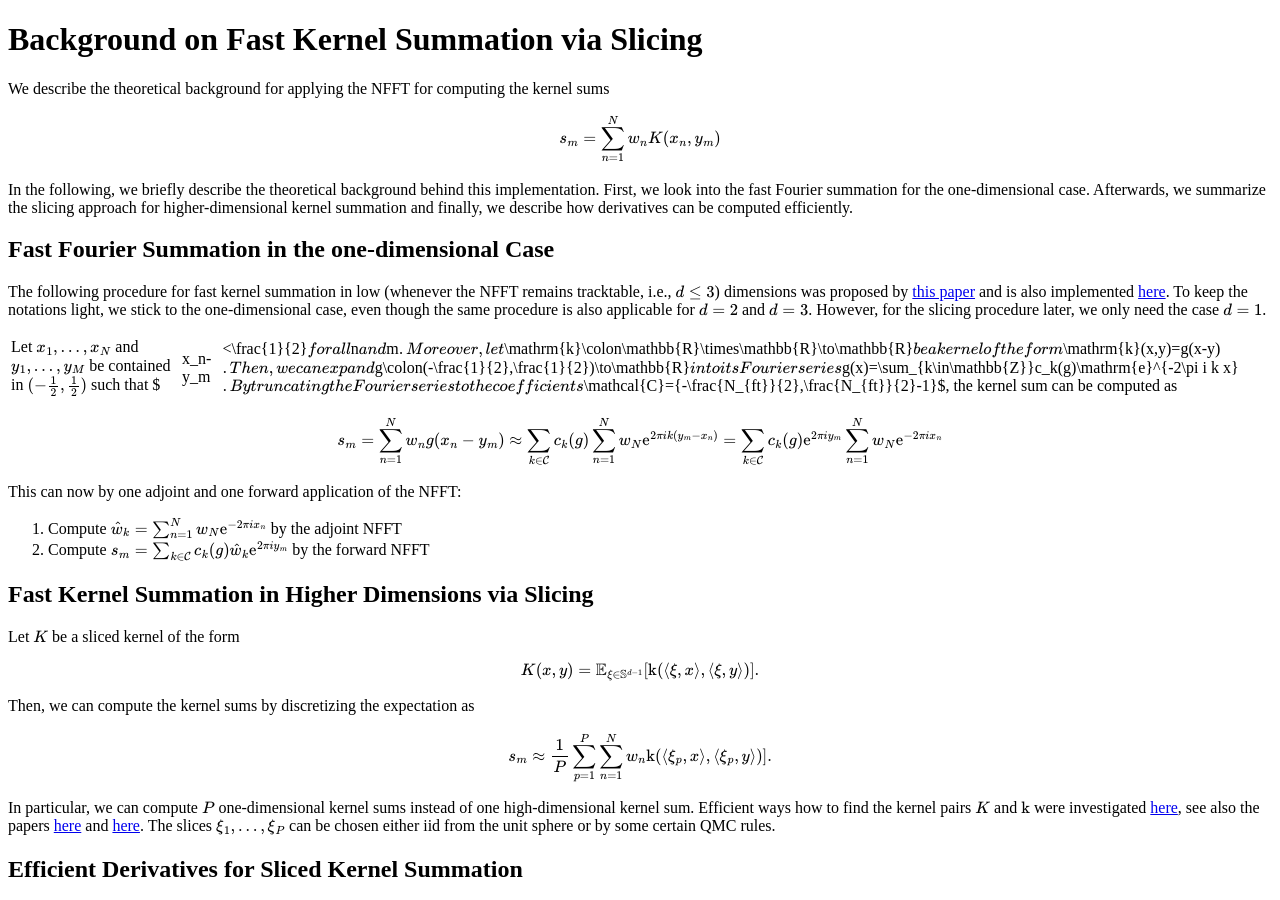
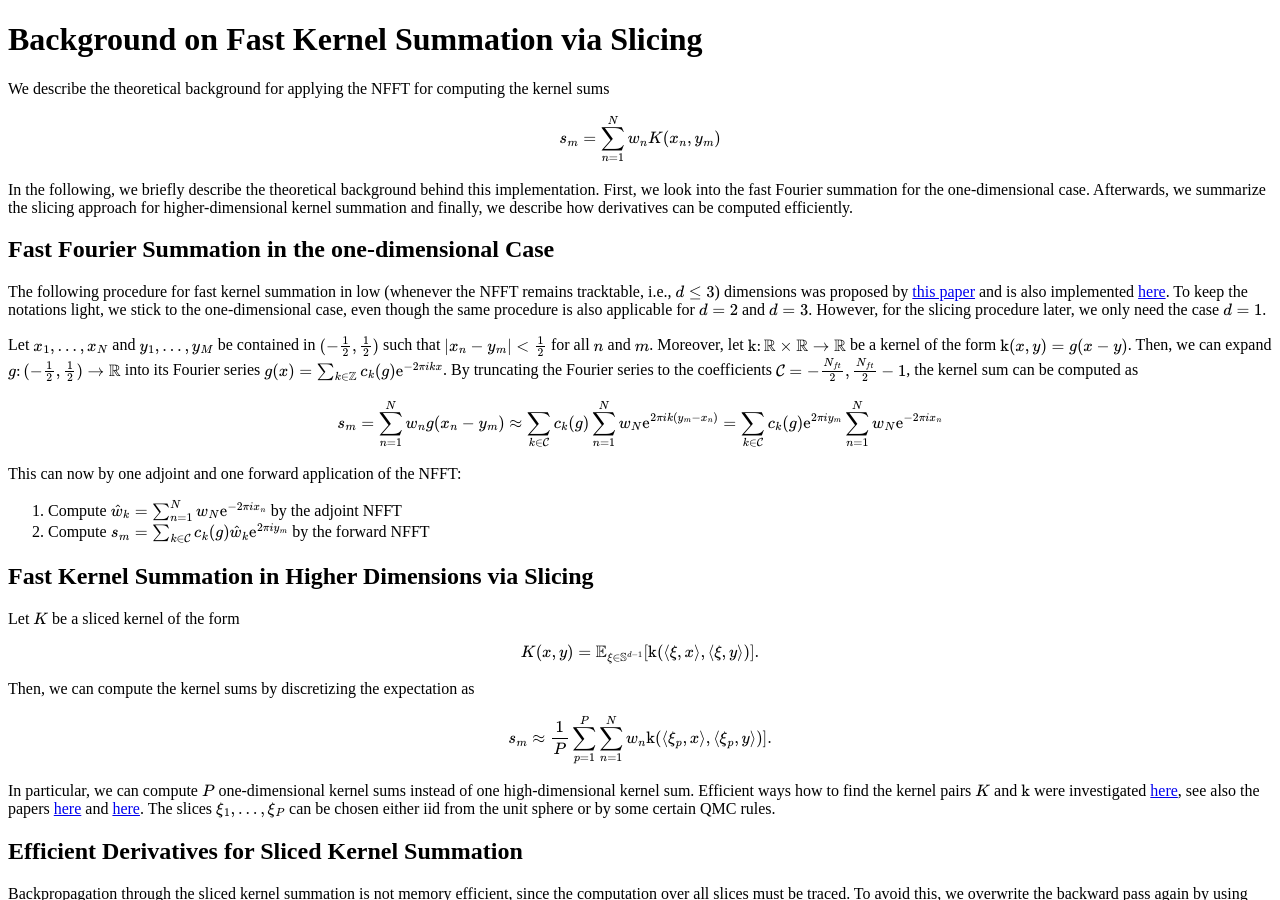
Before and after one commit to johertrich/simple_torch_NFFT, a Jekyll site: the page built from docs/KernelSummation/background.md, in a window 1280 px wide and 900 px high. Built offline with Jekyll 4.4.1, drawn with Linux system fonts in a browser that asks for light colours; our own code applies the rules of GitHub Pages for plain Markdown files.

Commit message:
fix docs

```diff
--- a/docs/KernelSummation/background.md
+++ b/docs/KernelSummation/background.md
@@ -10,7 +10,7 @@ In the following, we briefly describe the theoretical background behind this imp
 
 The following procedure for fast kernel summation in low (whenever the NFFT remains tracktable, i.e., $d\leq 3$) dimensions was proposed by [this paper](https://doi.org/10.1137/S1064827502400984) and is also implemented [here](https://www-user.tu-chemnitz.de/~potts/nfft). To keep the notations light, we stick to the one-dimensional case, even though the same procedure is also applicable for $d=2$ and $d=3$. However, for the slicing procedure later, we only need the case $d=1$.
 
-Let $x_1,...,x_N$ and $y_1,...,y_M$ be contained in $(-\frac{1}{2},\frac{1}{2})$ such that $|x_n-y_m|<\frac{1}{2}$ for all $n$ and $m$. Moreover, let $\mathrm{k}\colon\mathbb{R}\times\mathbb{R}\to\mathbb{R}$ be a kernel of the form $\mathrm{k}(x,y)=g(x-y)$. Then, we can expand $g\colon(-\frac{1}{2},\frac{1}{2})\to\mathbb{R}$ into its Fourier series $g(x)=\sum_{k\in\mathbb{Z}}c_k(g)\mathrm{e}^{-2\pi i k x}$. By truncating the Fourier series to the coefficients $\mathcal{C}=\{-\frac{N_{ft}}{2},\frac{N_{ft}}{2}-1\}$, the kernel sum can be computed as
+Let $x_1,...,x_N$ and $y_1,...,y_M$ be contained in $(-\frac{1}{2},\frac{1}{2})$ such that $\|x_n - y_m\|<\frac{1}{2}$ for all $n$ and $m$. Moreover, let $\mathrm{k}\colon\mathbb{R}\times\mathbb{R}\to\mathbb{R}$ be a kernel of the form $\mathrm{k}(x,y)=g(x-y)$. Then, we can expand $g\colon(-\frac{1}{2},\frac{1}{2})\to\mathbb{R}$ into its Fourier series $g(x)=\sum_{k\in\mathbb{Z}}c_k(g)\mathrm{e}^{-2\pi i k x}$. By truncating the Fourier series to the coefficients $\mathcal{C}=\{-\frac{N_{ft}}{2},\frac{N_{ft}}{2}-1\}$, the kernel sum can be computed as
 
 $$s_m=\sum_{n=1}^N w_n g(x_n-y_m)\approx\sum_{k\in\mathcal C}c_k(g)\sum_{n=1}^N w_N \mathrm{e}^{2\pi i k(y_m-x_n)}=\sum_{k\in\mathcal C}c_k(g)\mathrm{e}^{2\pi i y_m}\sum_{n=1}^N w_N \mathrm{e}^{-2\pi i x_n}$$
 
```
